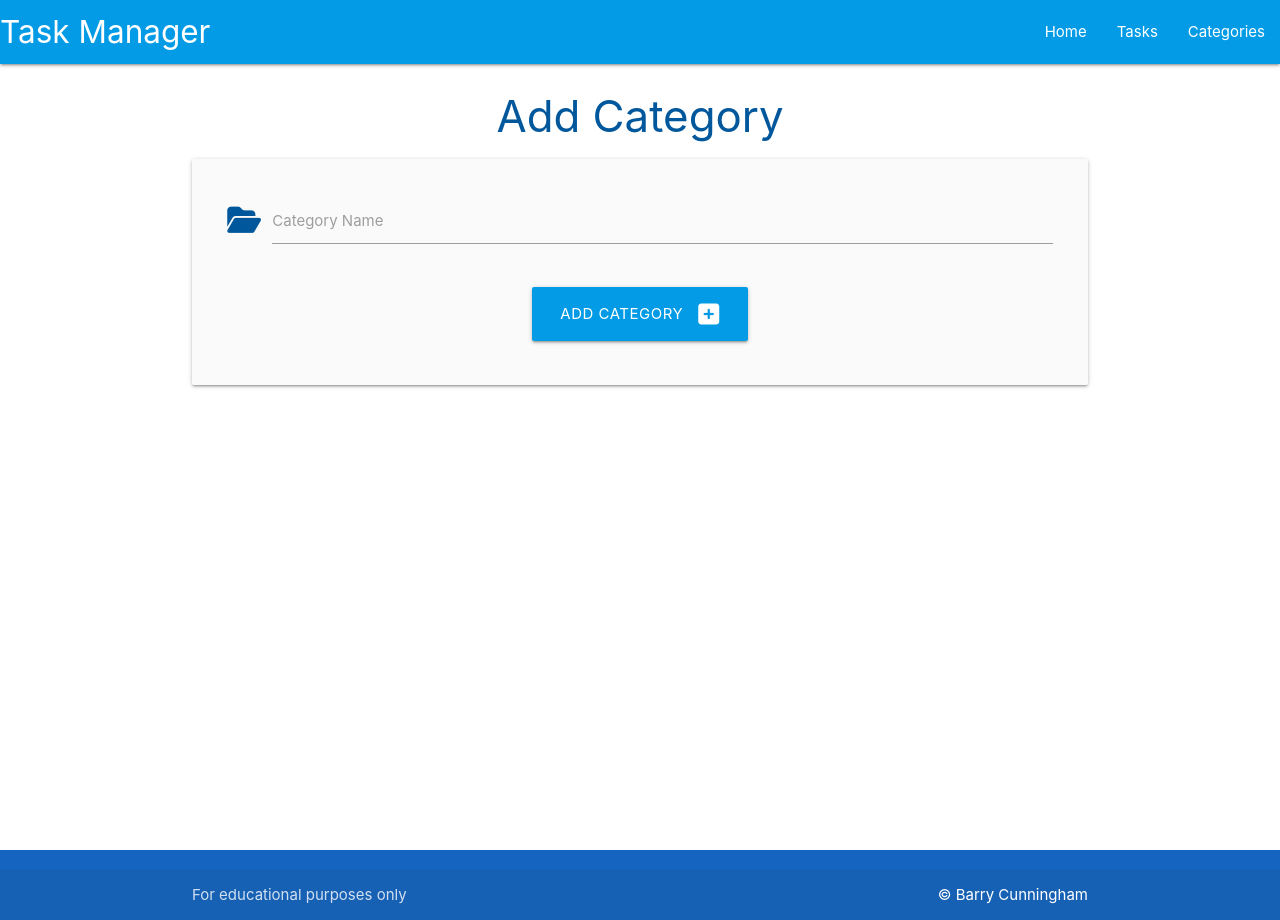
After one commit to Bear81/task-list-project, a Flask app: page /add_category in a window 1280 px wide. The commit adds this page. Run offline with Flask 3, Linux system fonts and the light colour scheme; some libraries are stand-ins or nearby versions.

Commit message:
Add create category function

```diff
--- a/taskmanager/routes.py
+++ b/taskmanager/routes.py
@@ -1,4 +1,4 @@
-from flask import render_template
+from flask import render_template, request, redirect, url_for
 from taskmanager import app, db
 from taskmanager.models import Category, Task
 
@@ -6,3 +6,17 @@ from taskmanager.models import Category, Task
 @app.route("/")
 def home():
     return render_template("tasks.html")
+
+@app.route("/categories")
+def categories():
+    return render_template("categories.html")
+
+
+@app.route("/add_category", methods=["GET", "POST"])
+def add_category():
+    if request.method == "POST":
+        category = Category(category_name=request.form.get("category_name"))
+        db.session.add(category)
+        db.session.commit()
+        return redirect(url_for("categories"))
+    return render_template("add_categories.html")
--- /dev/null
+++ b/taskmanager/templates/add_categories.html
@@ -0,0 +1,34 @@
+{% extends "base.html" %} {% block content %}
+
+<h3 class="light-blue-text text-darken-4 center-align">Add Category</h3>
+
+<div class="row card-panel grey lighten-5">
+  <form class="col s12" method="POST" action="{{ url_for('add_category') }}">
+    <!-- category name -->
+    <div class="row">
+      <div class="input-field col s12">
+        <i class="fas fa-folder-open prefix light-blue-text text-darken-4"></i>
+        <input
+          id="category_name"
+          name="category_name"
+          minlength="3"
+          maxlength="25"
+          type="text"
+          class="validate"
+          required
+        />
+        <label for="category_name">Category Name</label>
+      </div>
+    </div>
+    <!-- submit button -->
+    <div class="row">
+      <div class="col s12 center-align">
+        <button type="submit" class="btn-large light-blue darken-1">
+          Add Category <i class="fas fa-plus-square right"></i>
+        </button>
+      </div>
+    </div>
+  </form>
+</div>
+
+{% endblock %}
--- a/taskmanager/templates/base.html
+++ b/taskmanager/templates/base.html
@@ -30,8 +30,8 @@
           >
           <ul class="right hide-on-med-and-down">
             <li><a href="{{url_for('home')}}">Home</a></li>
-            <li><a href="">New Tasks</a></li>
-            <li><a href="">Categories</a></li>
+            <li><a href="">Tasks</a></li>
+            <li><a href="{{url_for('categories')}}">Categories</a></li>
           </ul>
         </div>
       </nav>
@@ -40,7 +40,7 @@
       <ul class="sidenav" id="mobile-demo">
         li><a href="{{url_for('home')}}">Home</a></li>
             <li><a href="">New Tasks</a></li>
-            <li><a href="">Categories</a></li>
+            <li><a href="{{url_for('categories')}}">Categories</a></li>
       </ul>
     </header>
 
```
Also changed, not shown: taskmanager/templates/categories.html (added, +16 -0 lines).
